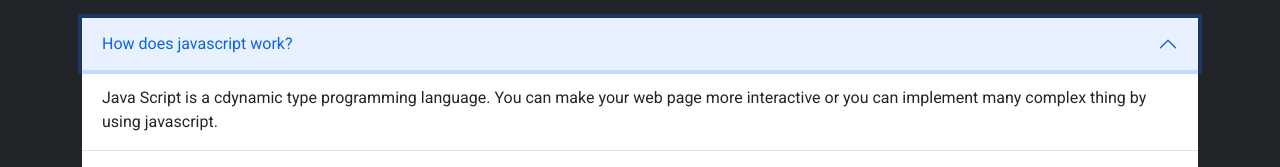
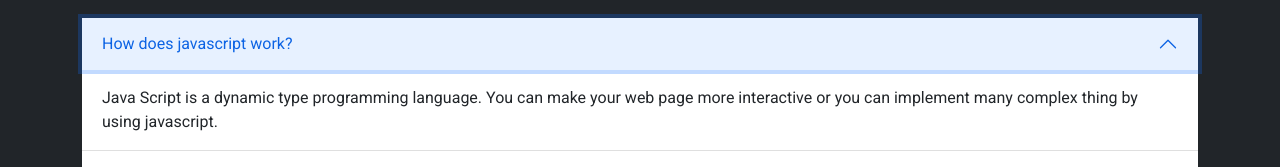
Before and after one commit to sabbirsami/insta-shohor-debuging, a plain HTML site: page index.html in a window 1280 px wide. Both pictures are taken after a click on the button "How does javascript work?". Shown: the part 1578-1745 px from the top of the page. Drawn offline with nearby package versions, Linux system fonts and the light colour scheme.

Commit message:
text fix

```diff
--- a/index.html
+++ b/index.html
@@ -121,7 +121,7 @@
                             data-bs-parent="#accordionFlushExample"
                         >
                             <div class="accordion-body">
-                                Java Script is a cdynamic type programming
+                                Java Script is a dynamic type programming
                                 language. You can make your web page more
                                 interactive or you can implement many complex
                                 thing by using javascript.
```
